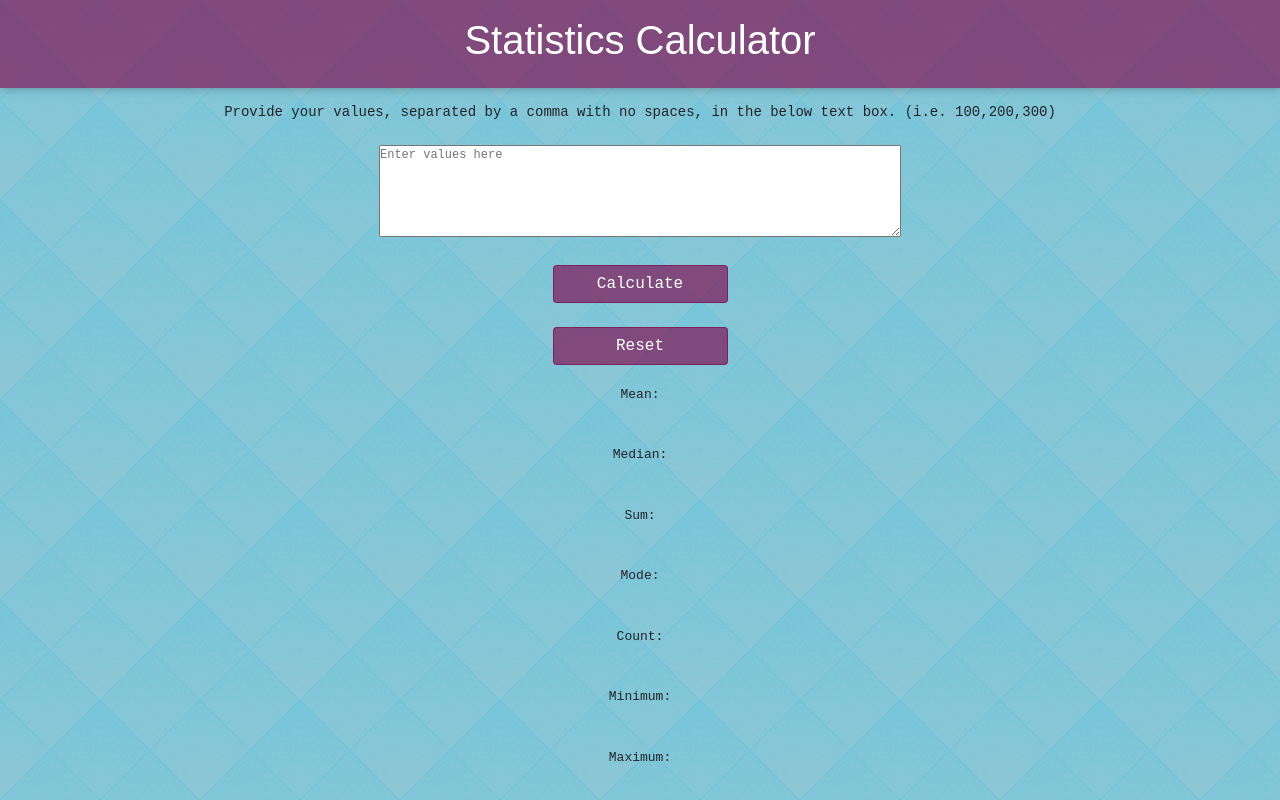
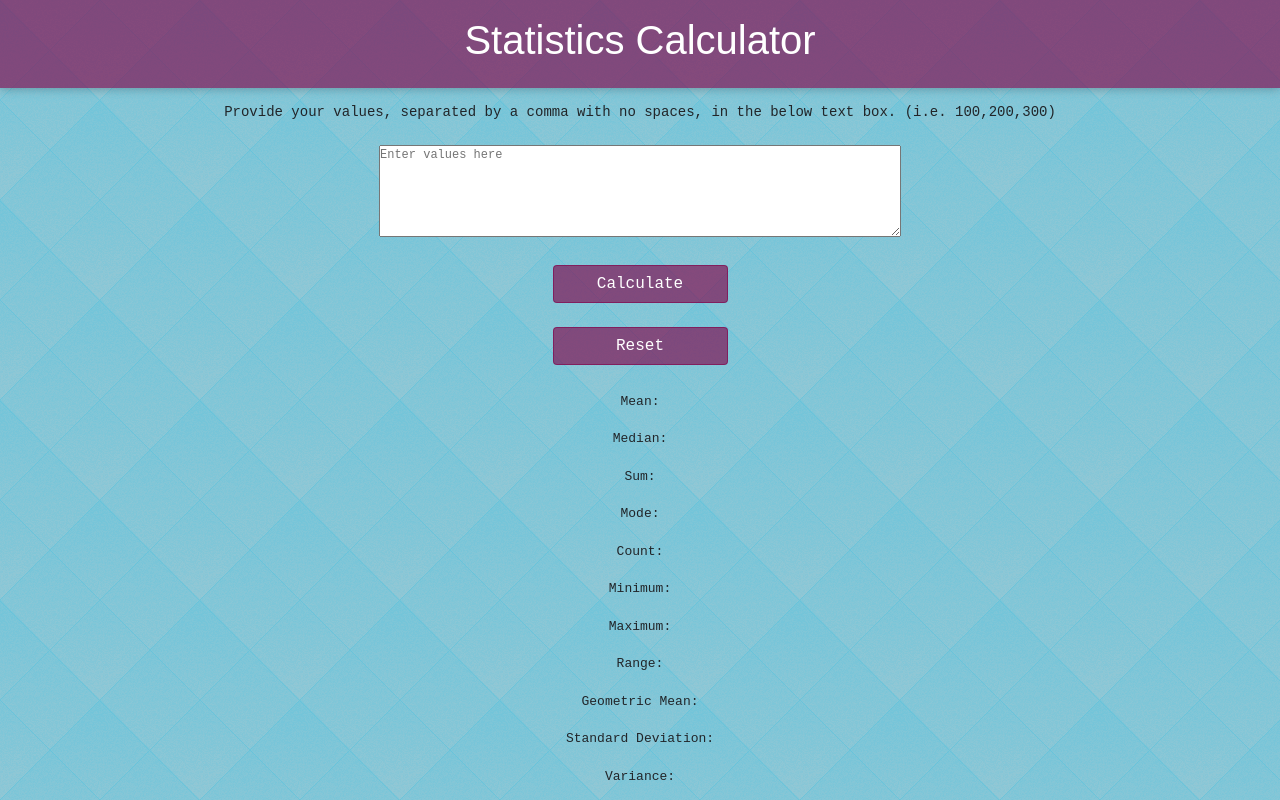
Before and after one commit to billspell20/stats-calculator-react, a React (Create React App) app: page / in a window 1280 px wide. Shown: the top 800 px of the page. Built offline with nearby package versions, Linux system fonts and the light colour scheme.

Commit message:
css change

```diff
--- a/src/components/App.css
+++ b/src/components/App.css
@@ -42,15 +42,18 @@ header {
   margin-bottom: 20px;
 }
 
-.btn-primary{
+.btn-primary {
   background-color: #800a4ea8 !important;
   border-color: #800a4ea8 !important;
   width: 175px;
 }
 
+#reset {
+  margin-bottom: 25px;
+}
+
 p {
-  padding: 5px 5px;
-  padding-top: 20px;
+  padding-top: 2px;
   font-size: 13px;
 }
 
--- a/src/components/App.js
+++ b/src/components/App.js
@@ -35,7 +35,7 @@ function App() {
       <Button type='submit'>Calculate</Button>
       </form>
       <br/>
-      <Button onClick={refresh}>Reset</Button>
+      <Button onClick={refresh} id="reset">Reset</Button>
       <br/>
       <p>Mean: {meanvalue}</p>
       <p>Median: {medianvalue}</p>
```
